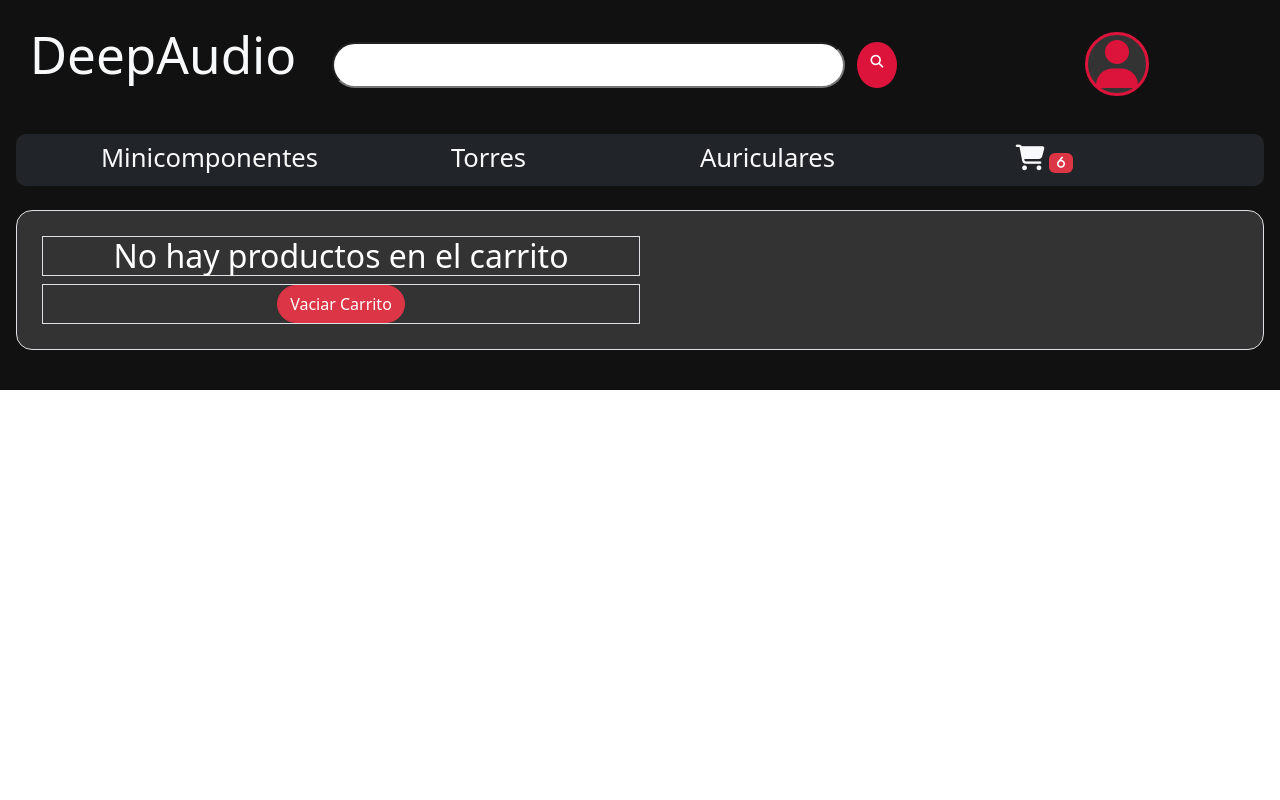
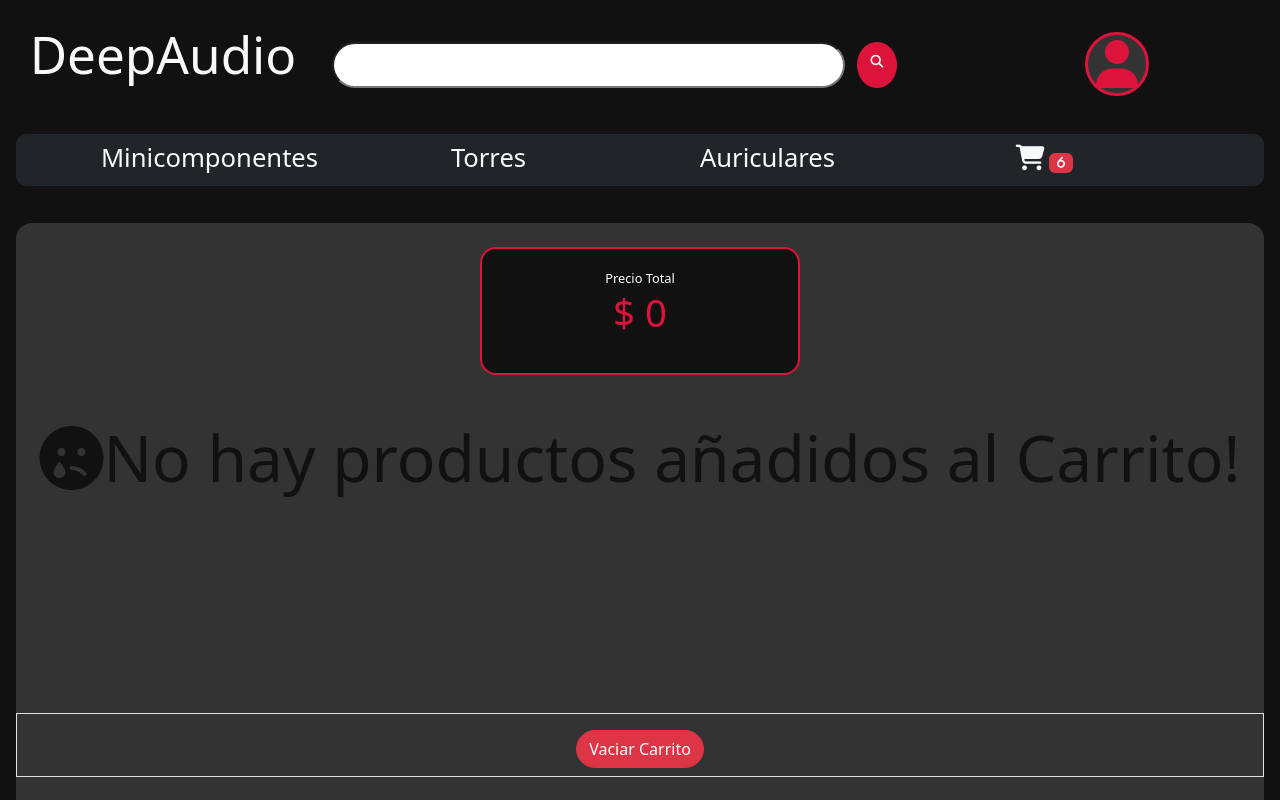
Before and after one commit to VLiras/Entregas-Liras, a React (Vite) app: page /cart in a window 1280 px wide. Shown: the top 800 px of the page. Built offline with nearby package versions, Linux system fonts and the light colour scheme.

Commit message:
Mejorando CartContainer

```diff
--- a/src/App.css
+++ b/src/App.css
@@ -2,9 +2,9 @@
   padding: 1rem 1rem;
   text-align: center;
   width: 100%;
-  margin-bottom: 100%;
   background-color: #111;
   color: white;
+  height: 80rem;
 }
 body{background-color: blue;}
 .header{height: 8vw;background-color: #111;}
@@ -39,3 +39,6 @@ h2{font-weight: 200;}
 .listContainer{background-color: #333;}
 
 .cartContainer{background-color: #333;}
+.totalContainer{background-color: #111;width: 20rem;height: 8rem;margin: 0 auto;border: crimson solid 2px;}
+.total{font-size: 3vw;color: crimson;}
+.cartTitle{font-size: 5vw;color: #111;}
--- a/src/Components/CartContainer/CartContainer.jsx
+++ b/src/Components/CartContainer/CartContainer.jsx
@@ -1,12 +1,18 @@
 import { useCartContext } from "../../Context/CartContext"
 import products from "../../Utils/products"
+import Total from "../Total/Total"
 const CartContainer = () => {
     const {cartList,cleanCart} = useCartContext()
     // => Listado de productos
-
     return(
-        <div className="cartContainer border mt-4 mb-4 rounded-4 w-100 text-center">
-            <h2 id="cartEmpty" className="border ">No hay productos en el carrito</h2><br />
+        <div className="cartContainer w-100 rounded-4 p-0">
+            <div style={{width:'200%'}}>
+                <Total/>
+                <h1 className="cartTitle mt-5">
+                    <i className="fa-solid fa-face-sad-tear"></i>
+                    No hay productos añadidos al Carrito!
+                </h1>
+            </div><br />
             {
                 // cartList.map(productCart => (
                 //     <div key={productCart.id}>
@@ -16,20 +22,19 @@ const CartContainer = () => {
                 //         <p>{productCart.amount}</p>
                 //     </div>
                 // ))
+
                 cartList.map(prodCart => (
                     <label key={prodCart.id}>
                         <img src={prodCart.photo} alt="image" />
-                        {/* <label>{prodCart.make}</label> */}
-                        {/* <label>Cantidad {prodCart.cant} </label> */}
-                        {/* <label>Precio: {prodCart.price} </label> */}
+                        {/* <label>{prodCart.make}</label><br /> */}
+                        {/* <label>Cantidad {prodCart.cant} </label><br /> */}
+                        {/* <label>Precio: {prodCart.price} </label><br /> */}
                     </label>
                 ))
             }
-            <br />
-            <div className="border w-100">
-                <button type="button" className="btn btn-danger rounded-pill center" onClick={cleanCart}>Vaciar Carrito</button>
+            <div style={{width:'200%',height:'4rem'}} className="border center p-3 mt-3">
+                <button type="button" className="btn btn-danger rounded-pill" onClick={cleanCart}>Vaciar Carrito</button>
             </div>
-
         </div>
     )
 }
--- /dev/null
+++ b/src/Components/Total/Total.jsx
@@ -0,0 +1,13 @@
+import React from 'react'
+import { Row } from 'react-bootstrap'
+
+const Total = () => {
+  return (
+    <div className='totalContainer rounded-4 p-3 mt-4'>
+      <label role={Row} style={{fontSize:'1vw'}}>Precio Total</label>
+      <h2 className='total center'>$ 0</h2>
+    </div>
+  )
+}
+
+export default Total
```
